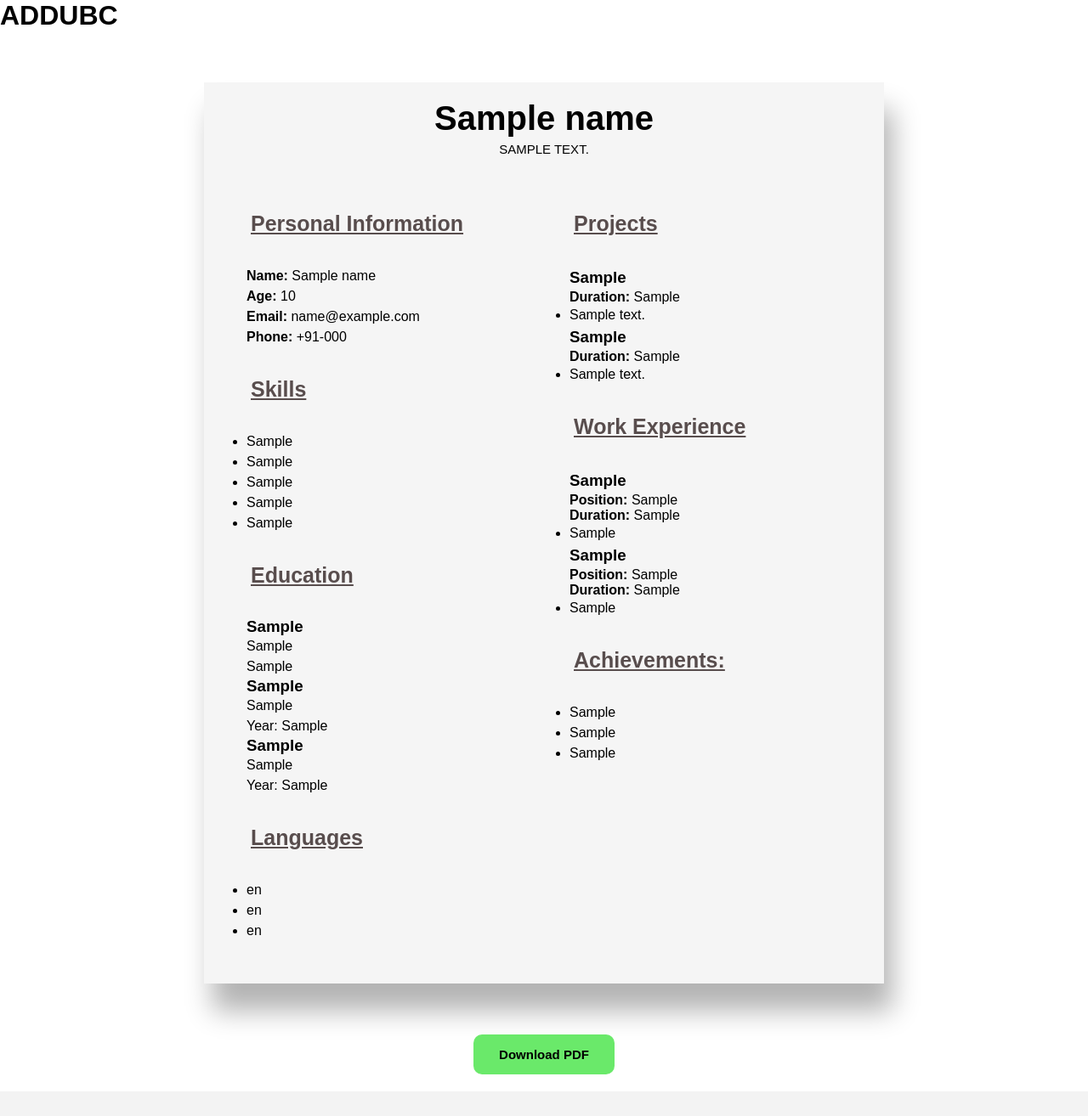
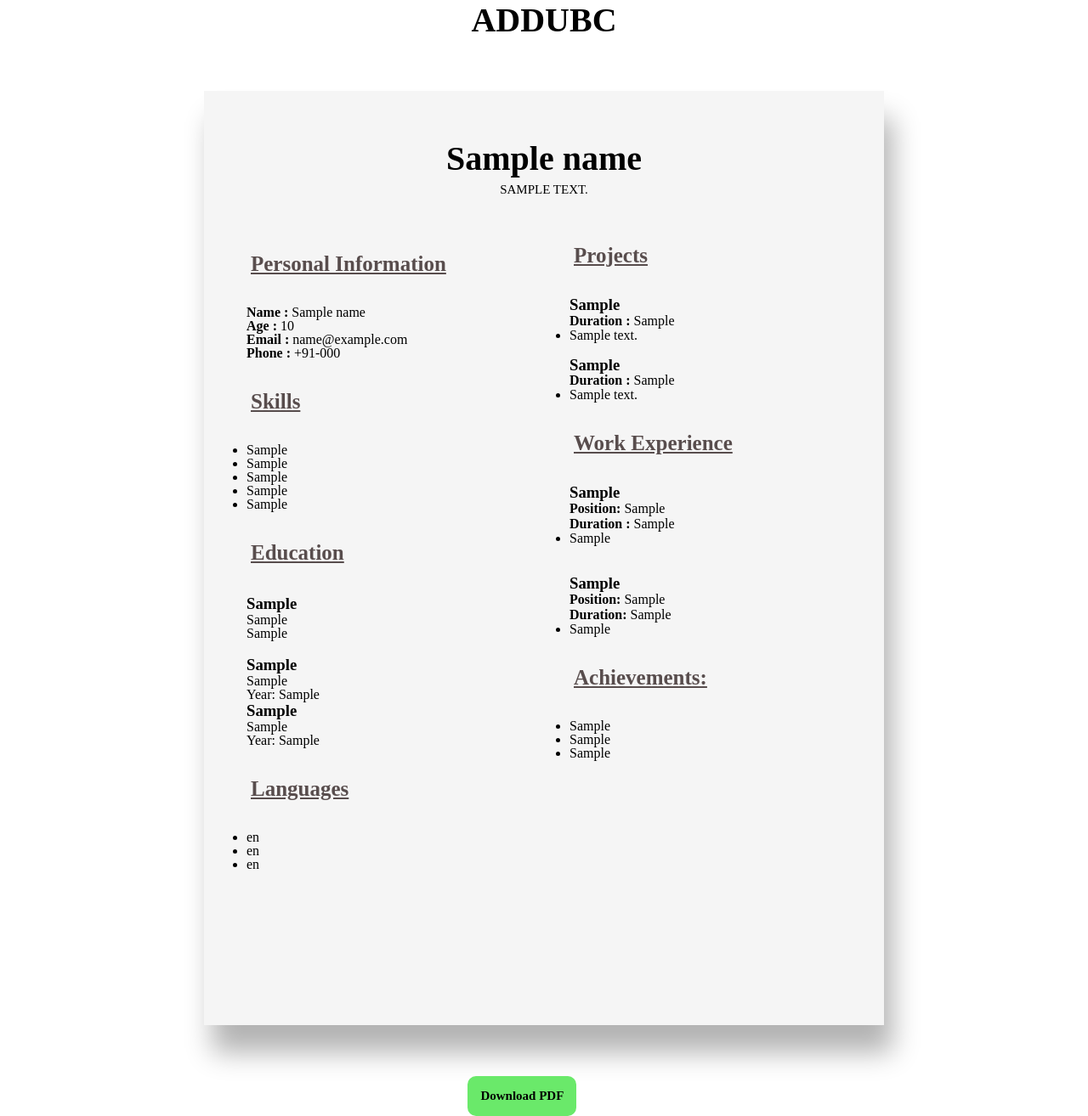
Before and after one commit to advait2711/timepass, a Django app: template main/templates/resume.html in a window 1280 px wide. Shown: the whole page at 85% size. Before the commit the page ends 1285 px from the top, so only its background shows below. Run offline with Django 5.2, Linux system fonts and the light colour scheme; the template is opened without the code that fills it: most values are stand-ins (such as "Sample title", 1, 10 or a date in 2020); some libraries are stand-ins or nearby versions.

Commit message:
Update resume.html

```diff
--- a/main/templates/resume.html
+++ b/main/templates/resume.html
@@ -10,13 +10,14 @@
             box-sizing: border-box;
             margin: 0;
             padding: 0;
-            font-family: Montserrat, sans-serif;
+            font-family: montserrat;
         }
 
         .container {
             background-color: #f5f5f5;
             max-width: 800px;
             margin: 60px auto;
+            height: 1100px;
             padding: 20px;
             box-shadow: 10px 2em 30px rgba(0, 0, 0, 0.3);
         }
@@ -42,8 +43,7 @@
             flex-wrap: wrap;
         }
 
-        .left,
-        .right {
+        .left {
             flex: 1;
             padding: 30px;
         }
@@ -52,7 +52,7 @@
         .left ul li,
         .right h3,
         .right ul li {
-            line-height: 1.5;
+            line-height: 1;
         }
 
         h2 {
@@ -64,15 +64,19 @@
             border-radius: 0 20px 20px 0;
         }
 
+        .right {
+            flex: 1;
+            padding: 20px;
+        }
+
         .btn1 {
-            display: block;
-            margin: 20px auto;
-            padding: 15px 30px;
+            margin-left: 43%;
+            padding: 15px 15px;
             font-size: 15px;
             font-weight: bold;
             background-color: rgb(106, 233, 106);
+            border-radius: 10px;
             border: none;
-            border-radius: 10px;
             cursor: pointer;
         }
 
@@ -83,19 +87,20 @@
 </head>
 
 <body>
-    <h1>ADDUBC</h1>
+    <h1 style="text-align: center; color:black; font-size:40px;">ADDUBC</h1>
     <div id="mn" class="container">
         <div class="header">
+            <br><br>
             <h1>{{name}}</h1>
             <h3>{{about}}</h3>
         </div>
         <div class="main">
             <div class="left">
                 <h2>Personal Information</h2>
-                <p><strong>Name:</strong> {{name}}</p>
-                <p><strong>Age:</strong> {{age}}</p>
-                <p><strong>Email:</strong> {{email}}</p>
-                <p><strong>Phone:</strong> +91-{{phone}}</p>
+                <p><strong>Name :</strong> {{name}}</p>
+                <p><strong>Age :</strong> {{age}}</p>
+                <p><strong>Email :</strong> {{email}}</p>
+                <p><strong>Phone :</strong> +91-{{phone}}</p>
                 <h2>Skills</h2>
                 <ul>
                     <li>{{skill1}}</li>
@@ -168,11 +176,11 @@
                 jsPDF: { unit: 'mm', format: 'a4', orientation: 'portrait' }
             };
 
-            // Generate the PDF
+            // Generate and save the PDF
             html2pdf()
                 .from(container)
                 .set(pdfOptions)
-                .save(); // Save the PDF directly, allows multiple downloads
+                .save(); // Directly saves the PDF
         }
     </script>
 </body>
```
Also changed, not shown: other parts of main/templates/resume.html (+7 -4 lines).
